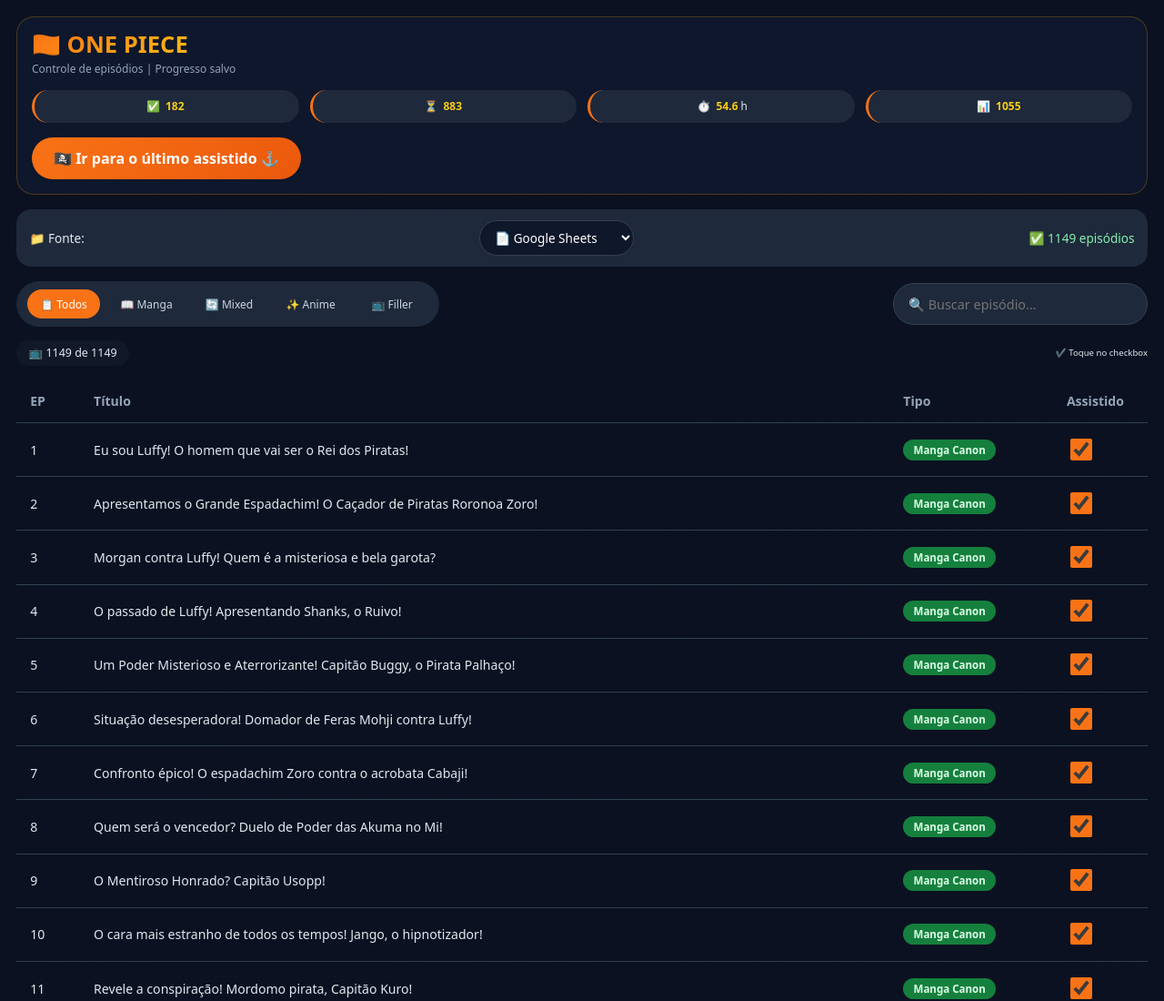
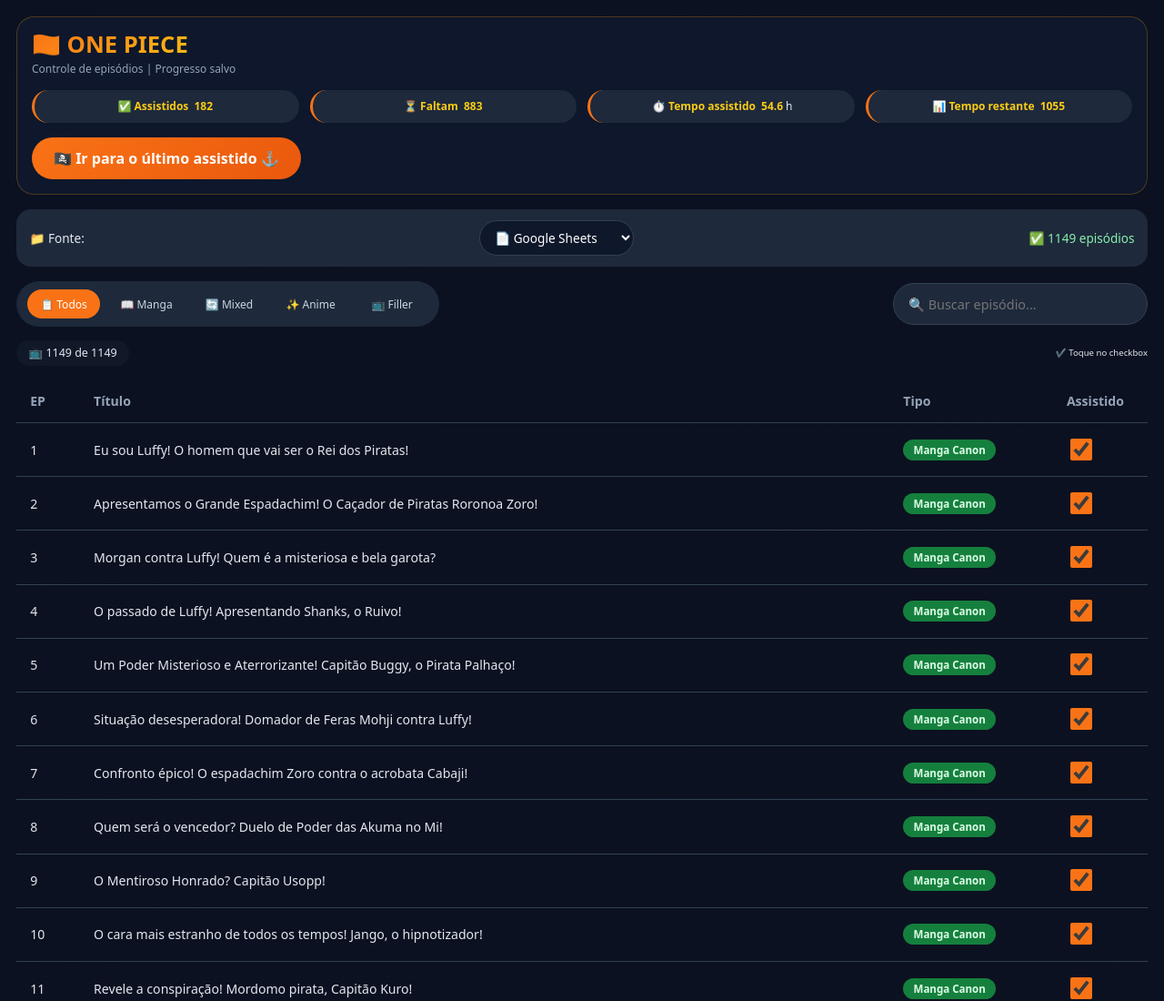
Before and after one commit to raafarosa/Controle-de-Fillers, a plain HTML site: page index.html in a window 1280 px wide. Shown: the top 1100 px of the page at 91% size. Drawn offline with Linux system fonts and the light colour scheme; no server answers.

Commit message:
Ajuste nomes

```diff
--- a/index.html
+++ b/index.html
@@ -27,10 +27,10 @@
             </div>
         </div>
         <div class="stats-cards" id="statsArea">
-            <div class="stat"><span>✅</span> <span id="watchedCount">0</span></div>
-            <div class="stat"><span>⏳</span> <span id="remainingCount">0</span></div>
-            <div class="stat"><span>⏱️</span> <span id="hoursWatched">0</span>h</div>
-            <div class="stat"><span>📊</span> <span id="totalRelevant">0</span></div>
+            <div class="stat"><span>✅ Assistidos</span> <span id="watchedCount">0</span></div>
+            <div class="stat"><span>⏳ Faltam</span> <span id="remainingCount">0</span></div>
+            <div class="stat"><span>⏱️ Tempo assistido</span> <span id="hoursWatched">0</span>h</div>
+            <div class="stat"><span>📊 Tempo restante</span> <span id="totalRelevant">0</span></div>
         </div>
         <button class="pirate-btn" id="goToLastWatchedBtn">
             🏴‍☠️ Ir para o último assistido ⚓
```
